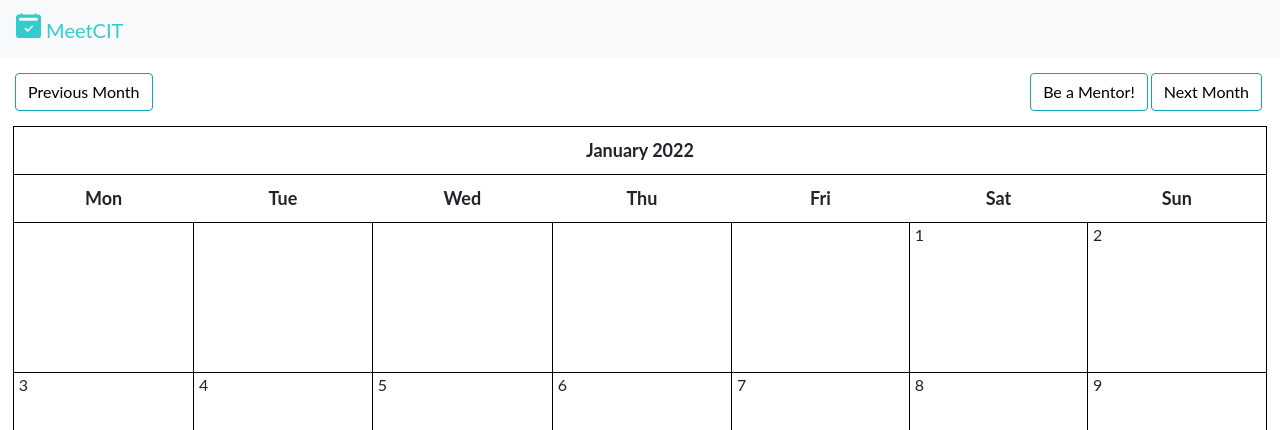
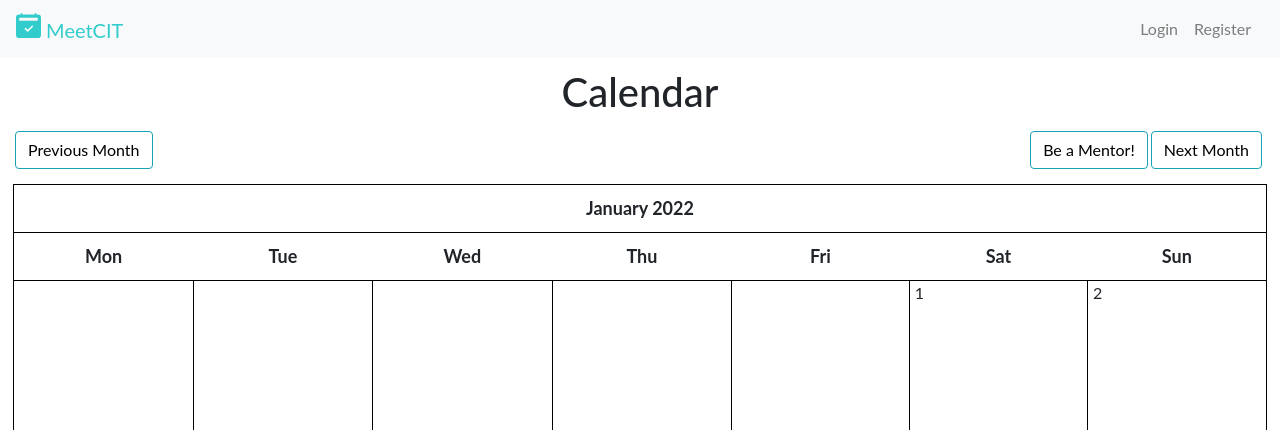
Before and after one commit to Asuka-neko/MeetCIT, a Django app: page /calendar/ in a window 1280 px wide. Shown: the top 430 px of the page. Run offline with Django 4.2, Linux system fonts and the light colour scheme; data that the repository does not hold is empty; some libraries are stand-ins or nearby versions.

Commit message:
improve nav bar

```diff
--- a/MeetCIT/cal/templates/cal/base.html
+++ b/MeetCIT/cal/templates/cal/base.html
@@ -1,48 +1,107 @@
 {% load static %}
 <!DOCTYPE html>
 <html lang="en">
-
   <head>
     <!-- Required meta tags -->
     <meta charset="utf-8" />
-  <meta name="viewport" content="width=device-width, initial-scale=1, shrink-to-fit=no" />
+    <meta
+      name="viewport"
+      content="width=device-width, initial-scale=1, shrink-to-fit=no"
+    />
     <!-- Bootstrap CSS -->
-  <link rel="stylesheet" href="https://maxcdn.bootstrapcdn.com/bootstrap/4.0.0/css/bootstrap.min.css"
-    integrity="sha384-Gn5384xqQ1aoWXA+058RXPxPg6fy4IWvTNh0E263XmFcJlSAwiGgFAW/dAiS6JXm" crossorigin="anonymous" />
-  <link rel="stylesheet" href="https://use.fontawesome.com/releases/v5.0.10/css/all.css"
-    integrity="sha384-+d0P83n9kaQMCwj8F4RJB66tzIwOKmrdb46+porD/OvrJ+37WqIM7UoBtwHO6Nlg" crossorigin="anonymous" />
-  <link rel="stylesheet" type="text/css" href="{% static 'cal/css/styles.css' %}" />
+    <link
+      rel="stylesheet"
+      href="https://maxcdn.bootstrapcdn.com/bootstrap/4.0.0/css/bootstrap.min.css"
+      integrity="sha384-Gn5384xqQ1aoWXA+058RXPxPg6fy4IWvTNh0E263XmFcJlSAwiGgFAW/dAiS6JXm"
+      crossorigin="anonymous"
+    />
+    <link
+      rel="stylesheet"
+      href="https://use.fontawesome.com/releases/v5.0.10/css/all.css"
+      integrity="sha384-+d0P83n9kaQMCwj8F4RJB66tzIwOKmrdb46+porD/OvrJ+37WqIM7UoBtwHO6Nlg"
+      crossorigin="anonymous"
+    />
+    <link
+      rel="stylesheet"
+      type="text/css"
+      href="{% static 'cal/css/styles.css' %}"
+    />
     <title>MeetCIT</title>
   </head>
 
   <body>
-  <nav class="navbar navbar-light bg-light">
-    <a class="navbar-brand" href="{% url 'cal:homepage' %}" style="color:#33CCCC">
-      <svg xmlns="http://www.w3.org/2000/svg" width="25" height="25" fill="currentColor" class="bi bi-calendar2-check-fill" viewBox="0 0 16 16">
-  <path fill="#33CCCC" d="M3.5 0a.5.5 0 0 1 .5.5V1h8V.5a.5.5 0 0 1 1 0V1h1a2 2 0 0 1 2 2v11a2 2 0 0 1-2 2H2a2 2 0 0 1-2-2V3a2 2 0 0 1 2-2h1V.5a.5.5 0 0 1 .5-.5zm9.954 3H2.545c-.3 0-.545.224-.545.5v1c0 .276.244.5.545.5h10.91c.3 0 .545-.224.545-.5v-1c0-.276-.244-.5-.546-.5zm-2.6 5.854a.5.5 0 0 0-.708-.708L7.5 10.793 6.354 9.646a.5.5 0 1 0-.708.708l1.5 1.5a.5.5 0 0 0 .708 0l3-3z"/>
+    <nav class="navbar navbar-expand-lg navbar-light bg-light">
+      <a
+        class="navbar-brand"
+        href="{% url 'cal:homepage' %}"
+        style="color: #33cccc"
+      >
+        <svg
+          xmlns="http://www.w3.org/2000/svg"
+          width="25"
+          height="25"
+          fill="currentColor"
+          class="bi bi-calendar2-check-fill"
+          viewBox="0 0 16 16"
+        >
+          <path
+            fill="#33CCCC"
+            d="M3.5 0a.5.5 0 0 1 .5.5V1h8V.5a.5.5 0 0 1 1 0V1h1a2 2 0 0 1 2 2v11a2 2 0 0 1-2 2H2a2 2 0 0 1-2-2V3a2 2 0 0 1 2-2h1V.5a.5.5 0 0 1 .5-.5zm9.954 3H2.545c-.3 0-.545.224-.545.5v1c0 .276.244.5.545.5h10.91c.3 0 .545-.224.545-.5v-1c0-.276-.244-.5-.546-.5zm-2.6 5.854a.5.5 0 0 0-.708-.708L7.5 10.793 6.354 9.646a.5.5 0 1 0-.708.708l1.5 1.5a.5.5 0 0 0 .708 0l3-3z"
+          />
         </svg>
         MeetCIT
       </a>
+      <div class="navbar-collapse collapse w-100 order-3 dual-collapse2">
+        <ul class="navbar-nav ml-auto">
+          {% if user.is_authenticated %}
+          <li class="nav-item">
+            <a class="nav-item nav-link" href="{% url 'cal:calendar' %}"
+              >Profile</a
+            >
+          </li>
+          <li class="nav-item">
+            <a class="nav-item nav-link" href="{% url 'users:logout' %}"
+              >Logout</a
+            >
+          </li>
+          {% else %}
+          <li>
+            <a class="nav-item nav-link" href="{% url 'users:login' %}"
+              >Login</a
+            >
+          </li>
+          <li>
+            <a class="nav-item nav-link" href="{% url 'users:register' %}"
+              >Register</a
+            >
+          </li>
+          {% endif %}
+        </ul>
+      </div>
     </nav>
 
-
-
+    <h1 class="title">{% block title %}{% endblock %}</h1>
 
     {% block content %} {% endblock %}
 
     <!-- Optional JavaScript -->
     <!-- jQuery first, then Popper.js, then Bootstrap JS -->
-  <script src="https://code.jquery.com/jquery-3.2.1.slim.min.js"
+    <script
+      src="https://code.jquery.com/jquery-3.2.1.slim.min.js"
       integrity="sha384-KJ3o2DKtIkvYIK3UENzmM7KCkRr/rE9/Qpg6aAZGJwFDMVNA/GpGFF93hXpG5KkN"
-    crossorigin="anonymous"></script>
-  <script src="https://cdnjs.cloudflare.com/ajax/libs/popper.js/1.12.9/umd/popper.min.js"
+      crossorigin="anonymous"
+    ></script>
+    <script
+      src="https://cdnjs.cloudflare.com/ajax/libs/popper.js/1.12.9/umd/popper.min.js"
       integrity="sha384-ApNbgh9B+Y1QKtv3Rn7W3mgPxhU9K/ScQsAP7hUibX39j7fakFPskvXusvfa0b4Q"
-    crossorigin="anonymous"></script>
-  <script src="https://maxcdn.bootstrapcdn.com/bootstrap/4.0.0/js/bootstrap.min.js"
+      crossorigin="anonymous"
+    ></script>
+    <script
+      src="https://maxcdn.bootstrapcdn.com/bootstrap/4.0.0/js/bootstrap.min.js"
       integrity="sha384-JZR6Spejh4U02d8jOt6vLEHfe/JQGiRRSQQxSfFWpi1MquVdAyjUar5+76PVCmYl"
-    crossorigin="anonymous"></script>
+      crossorigin="anonymous"
+    ></script>
 
     {% block script %} {% endblock %}
   </body>
-
 </html>
```
Lines whose indentation alone changed are shown as unchanged.
